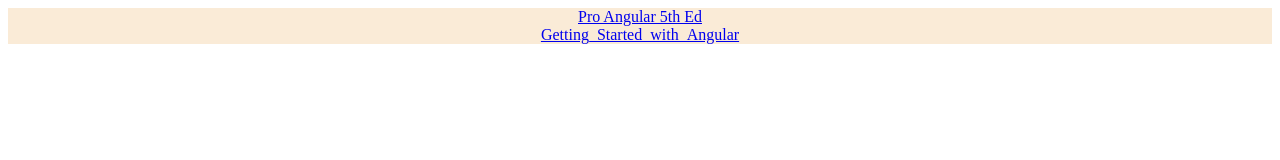
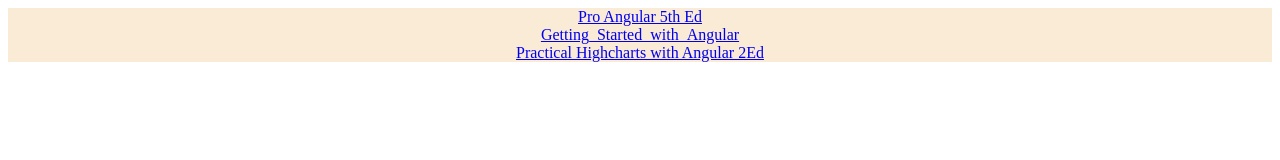
Before and after one commit to Deni007a/BOOK, a plain HTML site: page index.html in a window 1280 px wide. Drawn offline with Linux system fonts and the light colour scheme.

Commit message:
add book "Practical Highcharts with Angular 2Ed"

```diff
--- a/index.html
+++ b/index.html
@@ -17,6 +17,9 @@
 <div>
     <a href="Getting_Started_with_Angular" target="_blank">Getting_Started_with_Angular</a>
 </div>
+<div>
+    <a href="Practical Highcharts with Angular 2Ed" target="_blank">Practical Highcharts with Angular 2Ed</a>
+</div>
 
 
 </body>
```
Also changed, not shown: 1 other file.
